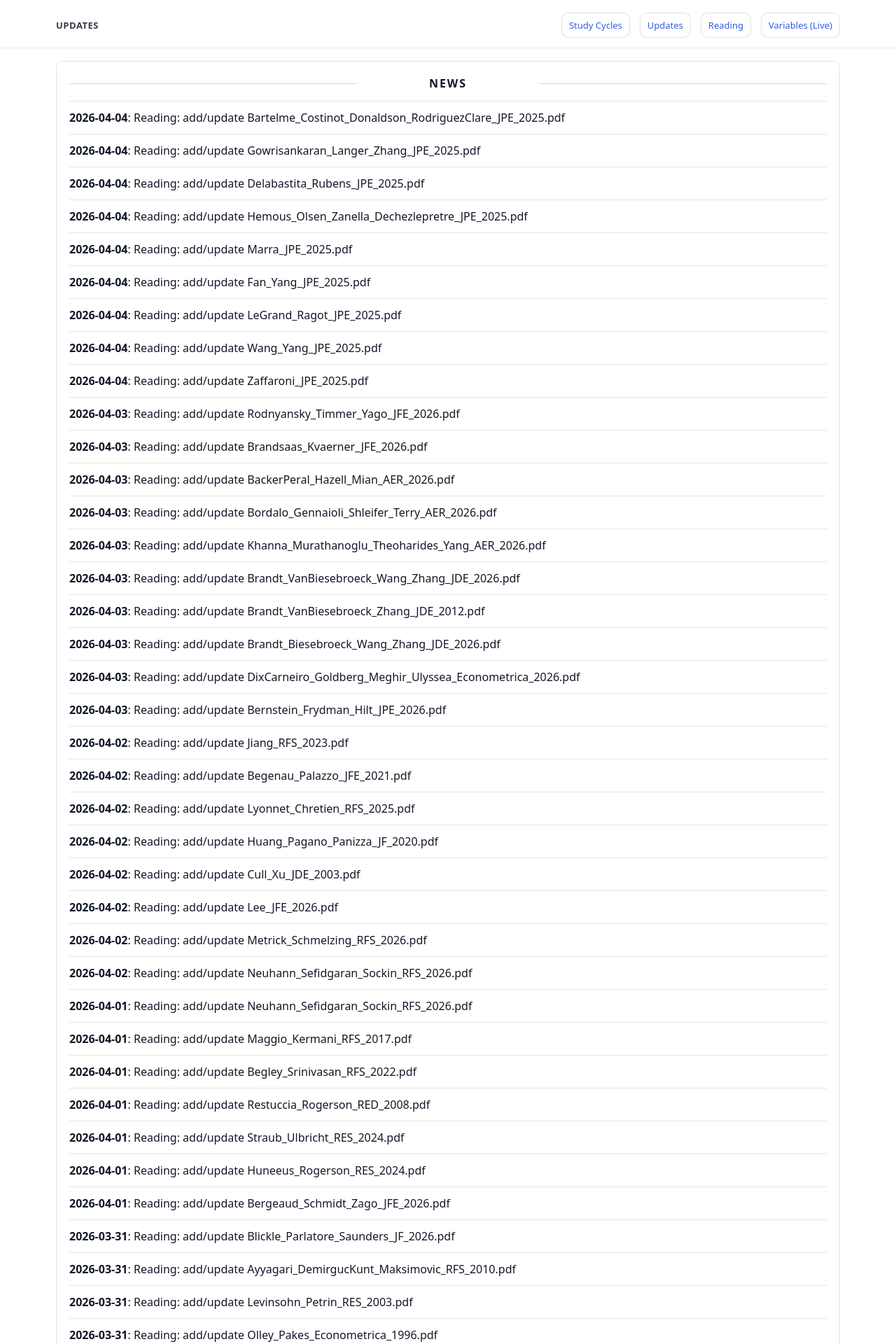
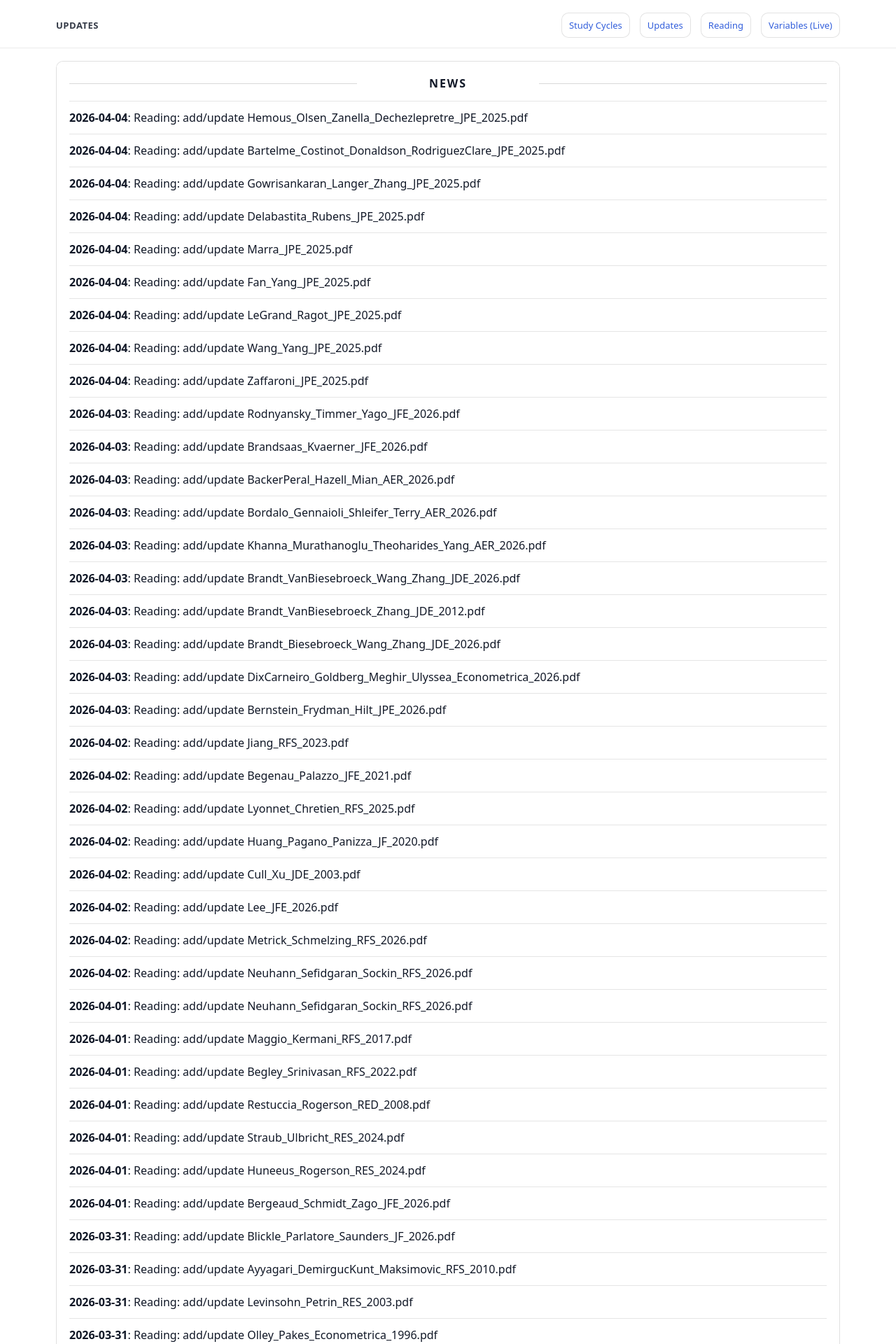
Before and after one commit to yaxinzn/study-archive, a Jekyll site: the page built from updates/index.md, in a window 1280 px wide. Shown: the top 1920 px of the page at 70% size. Built offline with Jekyll 4.4.1, drawn with Linux system fonts in a browser that asks for light colours; part of the change alters nothing that is shown.

Commit message:
chore: update NEWS feed

```diff
--- a/_data/news.yml
+++ b/_data/news.yml
@@ -1,4 +1,7 @@
 # Auto-generated update history (sorted newest -> oldest). Do not edit manually.
+- ts: "1775298891"
+  date: "2026-04-04"
+  title: "Reading: add/update Hemous_Olsen_Zanella_Dechezlepretre_JPE_2025.pdf"
 - ts: "1775298772"
   date: "2026-04-04"
   title: "Reading: add/update Bartelme_Costinot_Donaldson_RodriguezClare_JPE_2025.pdf"
@@ -8,9 +11,6 @@
 - ts: "1775296222"
   date: "2026-04-04"
   title: "Reading: add/update Delabastita_Rubens_JPE_2025.pdf"
-- ts: "1775295975"
-  date: "2026-04-04"
-  title: "Reading: add/update Hemous_Olsen_Zanella_Dechezlepretre_JPE_2025.pdf"
 - ts: "1775294679"
   date: "2026-04-04"
   title: "Reading: add/update Marra_JPE_2025.pdf"
```
